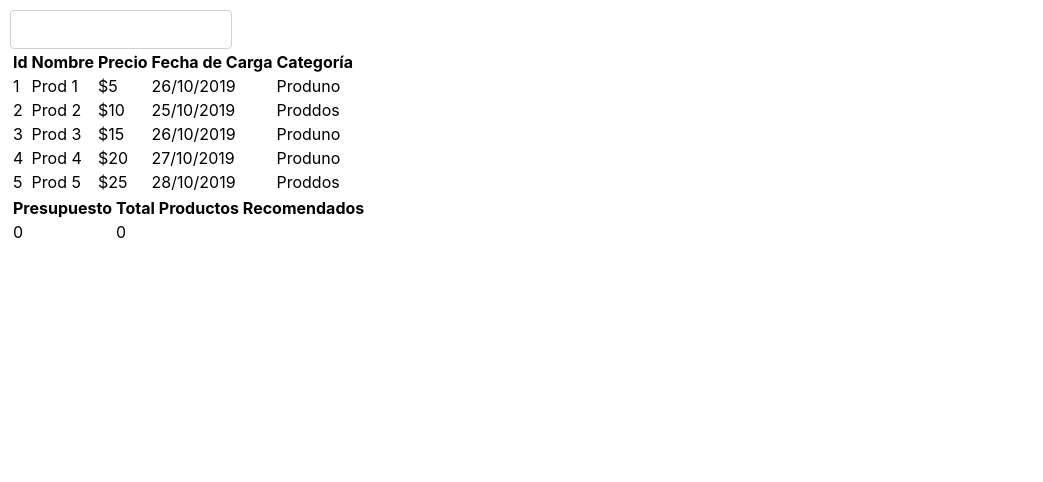
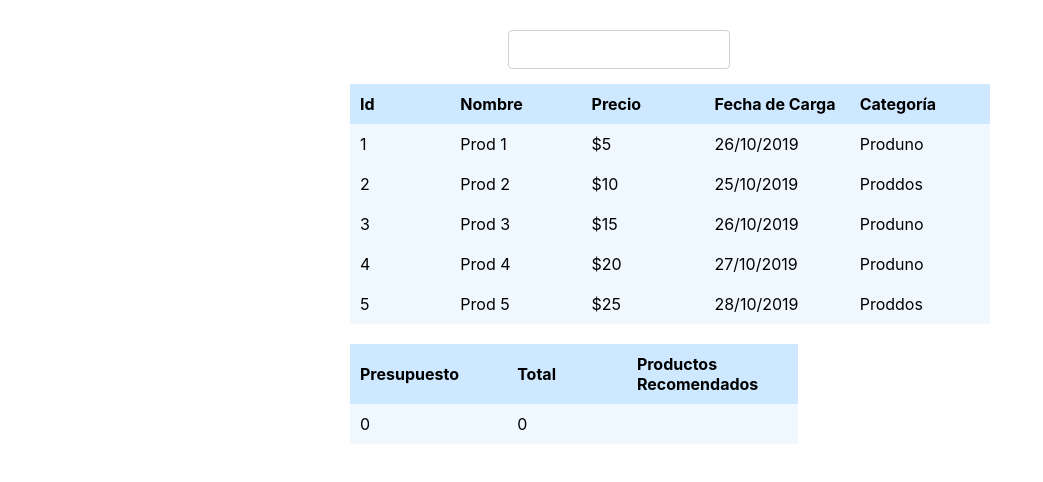
Before and after one commit to LucaElianSilva/challenge-app, a React (Create React App) app: page / in a window 1280 px wide. Shown: the top 482 px of the page, without its empty margins (0-1043 px from the left). Built offline with nearby package versions, Linux system fonts and the light colour scheme.

Commit message:
Estilos tabla e input terminado

```diff
--- a/src/Styles/GridTable.module.css
+++ b/src/Styles/GridTable.module.css
@@ -1,3 +1,42 @@
 .table-container {
+    display: flex;
+    flex-direction: column;
+    align-items: center;
     width: 100%;
+    margin: 15px 0px 15px 0px;
 }
+
+.table {
+    width: 50%;
+    border-spacing: 0;
+}
+
+.result-table-container {
+    display: flex;
+    justify-content: flex-start;
+    width: 50%;
+}
+
+.result-table {
+    width: 70%;
+    border-spacing: 0;
+    margin-top: 20px;
+}
+
+.column {
+    width: 200px;
+    padding: 10px;
+    text-align: left;
+    background-color: #cde8ff;
+}
+
+.row {
+    width: 200px;
+    padding: 10px;
+    background-color: #f0f8ff;
+}
+
+.empty-grid {
+    text-align: center;
+    padding: 5px;
+}
--- a/src/Styles/StockManagement.module.css
+++ b/src/Styles/StockManagement.module.css
@@ -3,16 +3,36 @@
     flex-direction: column;
     width: 100%;
     padding: 10px;
+    margin: 20px;
 }
 
 .filter-container {
-    width: 200px;
+    width: 100%;
+    max-width: 1178px;
+    display: flex;
+    justify-content: center;
 }
 
-.filter {
-    width: 100%;
+.filter, .invalid-filter {
+    width: 200px;
     padding: 10px;
     font-size: 15px;
     border: 1px solid #D3CFCD;
     border-radius: 4px;
 }
+
+.invalid-filter {
+    border: 2px solid #e74848;
+}
+
+.invalid {
+   color: #e74848;
+   font-weight: 600;
+   margin: 0;
+}
+
+.result-container {
+    display: flex;
+    flex-direction: column;
+    align-items: center;
+}
```
